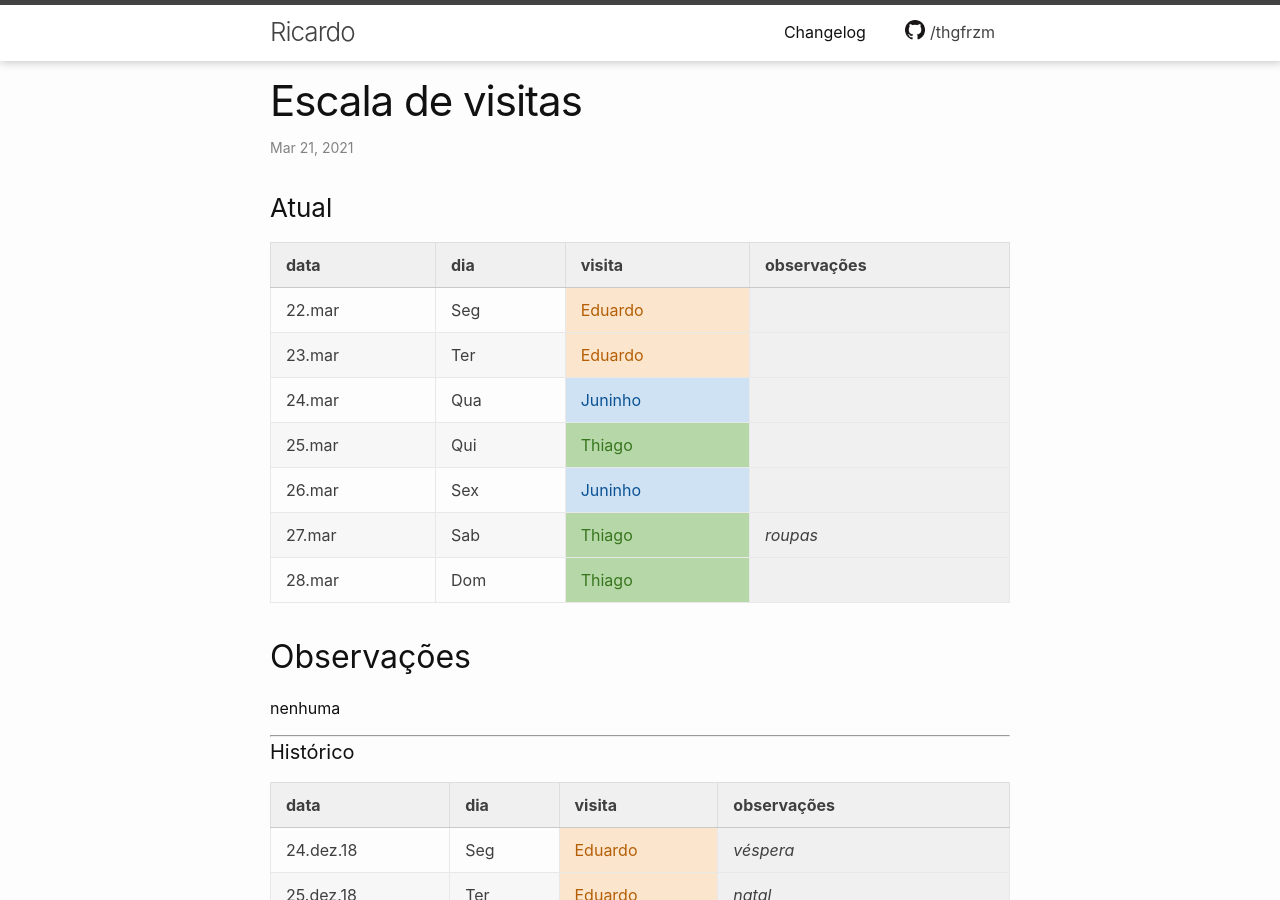
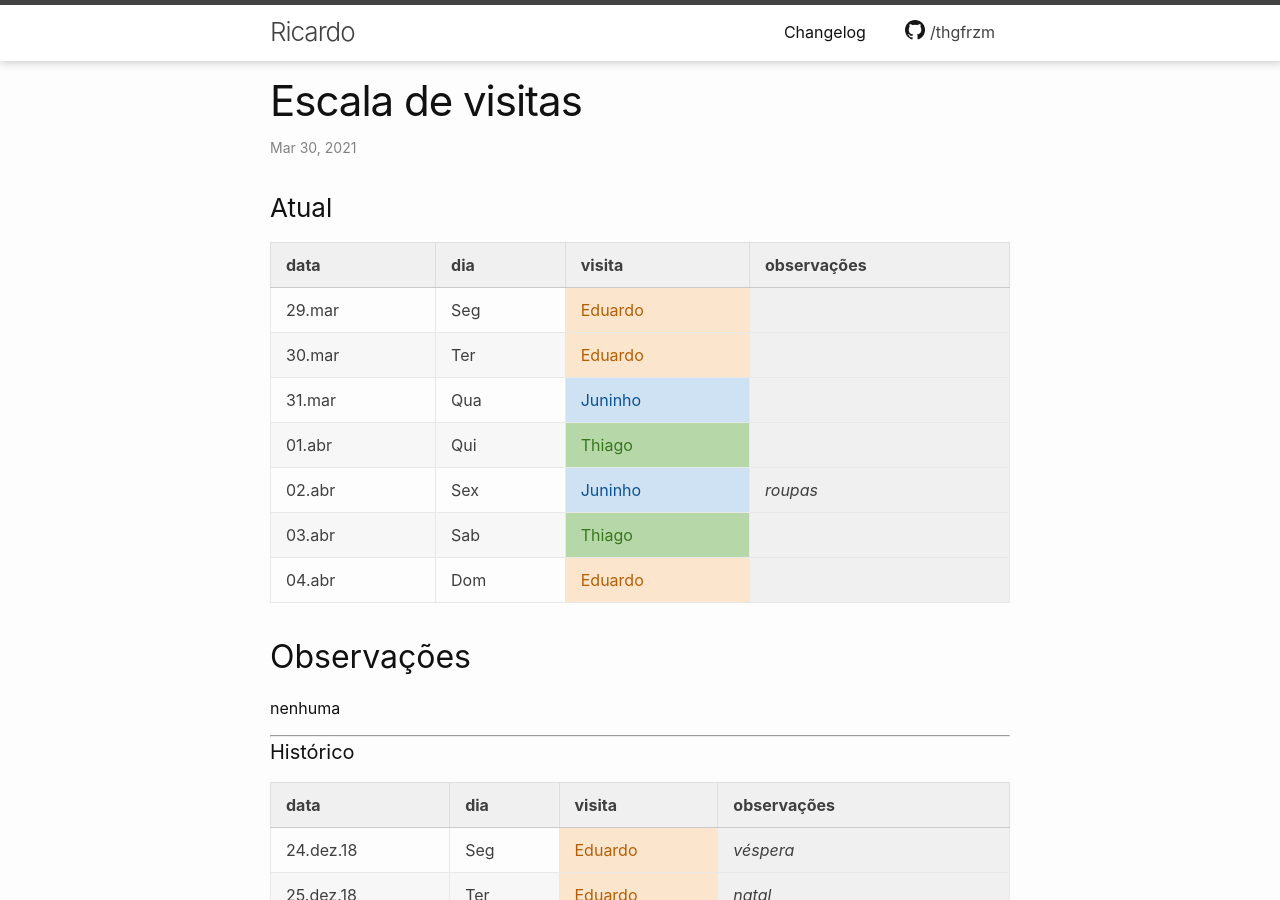
Before and after one commit to thgfrzm/ricardo, a Jekyll site: the page built from _posts/2018-12-23-escala-visitas.markdown, in a window 1280 px wide and 900 px high. Built offline with Jekyll 4.4.1, drawn with Linux system fonts in a browser that asks for light colours; some of the changed text lies outside the part shown.

Commit message:
Update 2018-12-23-escala-visitas.markdown

```diff
--- a/_posts/2018-12-23-escala-visitas.markdown
+++ b/_posts/2018-12-23-escala-visitas.markdown
@@ -1,7 +1,7 @@
 ---
 layout: post
 title:  "Escala de visitas"
-date:   2021-03-21 14:00:00 -0300
+date:   2021-03-30 14:00:00 -0300
 categories: agenda
 ---
 <!--
@@ -15,13 +15,13 @@ categories: agenda
 
 | data   | dia | visita  | observações |
 | ------ | --- | ------- | ----------- |
-| 22.mar | Seg | Eduardo |             |
-| 23.mar | Ter | Eduardo |             |
-| 24.mar | Qua | Juninho |             |
-| 25.mar | Qui | Thiago  |             |
-| 26.mar | Sex | Juninho |             |
-| 27.mar | Sab | Thiago  | _roupas_    |
-| 28.mar | Dom | Thiago  |             |
+| 29.mar | Seg | Eduardo |             |
+| 30.mar | Ter | Eduardo |             |
+| 31.mar | Qua | Juninho |             |
+| 01.abr | Qui | Thiago  |             |
+| 02.abr | Sex | Juninho | _roupas_    |
+| 03.abr | Sab | Thiago  |             |
+| 04.abr | Dom | Eduardo |             |
 
 ## Observações
 
@@ -852,3 +852,10 @@ nenhuma
 | 19.mar    | Sex | Eduardo     | _roupas_            |
 | 20.mar    | Sab | Thiago      |                     |
 | 21.mar    | Dom | Eduardo     |                     |
+| 22.mar    | Seg | Eduardo     |                     |
+| 23.mar    | Ter | Eduardo     |                     |
+| 24.mar    | Qua | Juninho     |                     |
+| 25.mar    | Qui | Thiago      |                     |
+| 26.mar    | Sex | Juninho     |                     |
+| 27.mar    | Sab | Thiago      | _roupas_            |
+| 28.mar    | Dom | Thiago      |                     |
```
